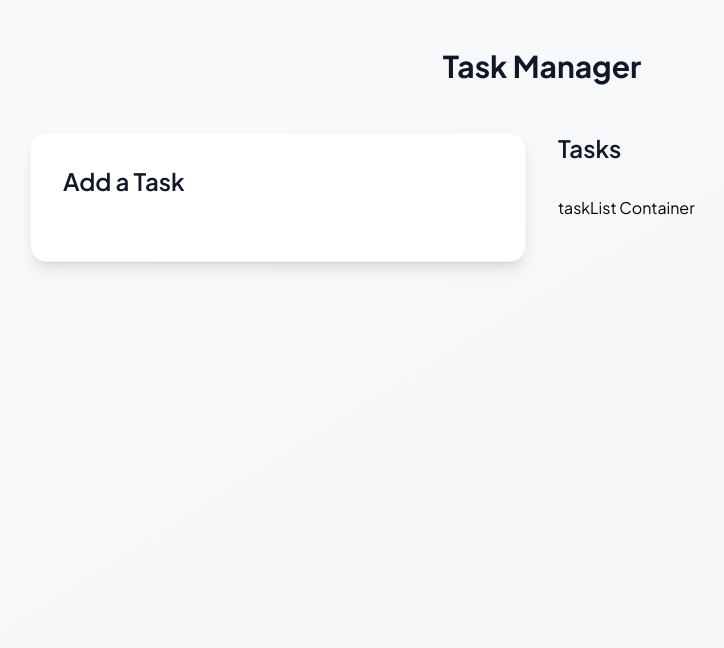
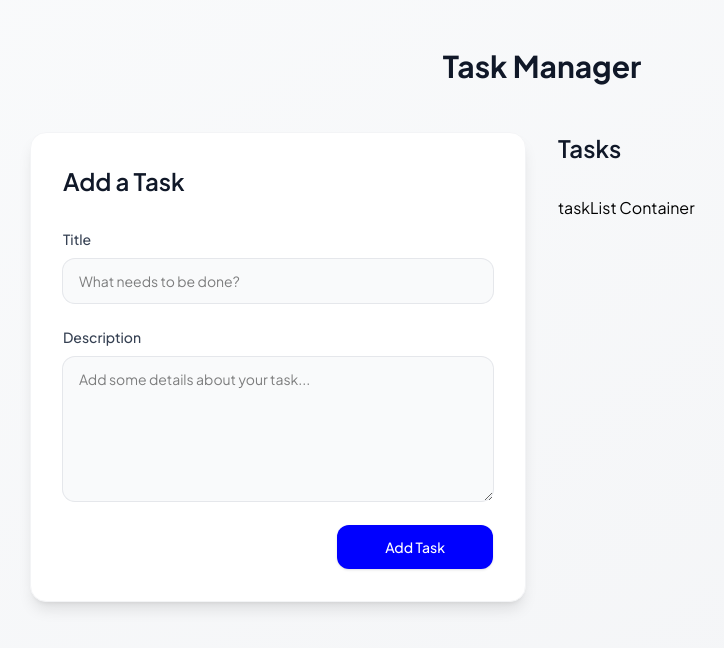
Before and after one commit to HansakaMatharaarachchi/todo-app, a React (Vite) app in the folder frontend/: page / in a window 1280 px wide. Shown: the top 648 px of the page, without its empty margins (98-822 px from the left). Built offline with nearby package versions, Linux system fonts and the light colour scheme.

Commit message:
add task form

```diff
--- /dev/null
+++ b/frontend/src/components/TaskForm/TaskForm.tsx
@@ -0,0 +1,105 @@
+import { useForm } from "react-hook-form";
+import { BaseTask } from "../../types";
+import { toast } from "react-toastify";
+
+interface TaskFormProps {
+	onSubmit: (task: BaseTask) => Promise<void>;
+}
+
+const TaskForm = ({ onSubmit }: TaskFormProps) => {
+	const {
+		register,
+		handleSubmit,
+		reset,
+		formState: { errors, isSubmitting },
+	} = useForm<BaseTask>();
+
+	const submitForm = async (data: BaseTask) => {
+		try {
+			await onSubmit(data);
+			reset();
+
+			toast.success("Task added successfully!");
+		} catch {
+			toast.error("Failed to add task. Please try again.");
+		}
+	};
+
+	return (
+		<form className="flex flex-col gap-6" onSubmit={handleSubmit(submitForm)}>
+			<div className="flex flex-col gap-2.5">
+				<label htmlFor="title" className="text-sm font-medium text-gray-700">
+					Title
+				</label>
+				<input
+					type="text"
+					{...register("title", {
+						required: "Title is required.",
+						maxLength: {
+							value: 50,
+							message: "Title must be less than 50 characters.",
+						},
+					})}
+					className="w-full px-4 py-3 rounded-xl ring-gray-200 ring-1 bg-gray-50 focus:bg-white transition-colors duration-200 focus:ring-primary/20 focus:ring-2 focus:ring-opacity-50 focus:outline-0 sm:text-sm"
+					placeholder="What needs to be done?"
+				/>
+				{errors.title && (
+					<span className="text-xs text-red-600">{errors.title.message}</span>
+				)}
+			</div>
+
+			<div className="flex flex-col gap-2.5">
+				<label
+					htmlFor="description"
+					className="text-sm font-medium text-gray-700"
+				>
+					Description
+				</label>
+				<textarea
+					{...register("description", {
+						required: "Description is required.",
+						maxLength: {
+							value: 255,
+							message: "Description must be less than 255 characters.",
+						},
+					})}
+					rows={6}
+					className="w-full px-4 py-3 rounded-xl ring-gray-200 ring-1 bg-gray-50 focus:bg-white transition-colors duration-200 focus:ring-primary/20 focus:ring-2 focus:ring-opacity-50 focus:outline-0 sm:text-sm"
+					placeholder="Add some details about your task..."
+				/>
+				{errors.description && (
+					<span className="text-xs text-red-600">
+						{errors.description.message}
+					</span>
+				)}
+			</div>
+
+			<button
+				type="submit"
+				disabled={Object.keys(errors).length > 0 || isSubmitting}
+				className={`flex items-center gap-2 self-end px-12 py-3 text-sm font-medium rounded-xl text-white shadow-sm ${
+					Object.keys(errors).length > 0
+						? "bg-red-300 cursor-not-allowed"
+						: isSubmitting
+						? "bg-primary cursor-not-allowed"
+						: "bg-primary transition duration-200 ease-in-out active:scale-95 cursor-pointer"
+				}`}
+			>
+				{isSubmitting ? (
+					<>
+						<img
+							src="/icons/spinner.svg"
+							alt="Loading..."
+							className="w-5 h-5"
+						/>
+						<span>Adding Task...</span>
+					</>
+				) : (
+					"Add Task"
+				)}
+			</button>
+		</form>
+	);
+};
+
+export default TaskForm;
--- /dev/null
+++ b/frontend/src/components/TaskForm/index.ts
@@ -0,0 +1 @@
+export { default as TaskForm } from "./TaskForm";
--- /dev/null
+++ b/frontend/src/components/index.ts
@@ -0,0 +1 @@
+export * from "./TaskForm";
--- /dev/null
+++ b/frontend/src/containers/TaskFormContainer.tsx
@@ -0,0 +1,14 @@
+import { TaskForm } from "../components";
+
+const TaskFormContainer = () => {
+	return (
+		<TaskForm
+			onSubmit={(data) => {
+				console.log(data);
+				throw new Error("Not implemented");
+			}}
+		/>
+	);
+};
+
+export default TaskFormContainer;
--- /dev/null
+++ b/frontend/src/containers/index.ts
@@ -0,0 +1 @@
+export { default as TaskFormContainer } from "./TaskFormContainer";
--- a/frontend/src/pages/HomePage.tsx
+++ b/frontend/src/pages/HomePage.tsx
@@ -1,3 +1,5 @@
+import { TaskFormContainer } from "../containers";
+
 const HomePage = () => {
 	return (
 		<div className="min-h-screen bg-gradient-to-br from-gray-50 to-gray-100 py-12 px-4 sm:px-6 lg:px-8">
@@ -10,7 +12,7 @@ const HomePage = () => {
 						<h2 className="mb-8 text-2xl font-semibold text-gray-900">
 							Add a Task
 						</h2>
-						{/* !TODO */}
+						<TaskFormContainer />
 					</div>
 					<div className="space-y-8">
 						<h2 className="mb-8 text-2xl font-semibold text-gray-900">Tasks</h2>
--- /dev/null
+++ b/frontend/src/types/index.ts
@@ -0,0 +1 @@
+export * from "./taskTypes";
```
Also changed, not shown: frontend/src/types/taskTypes.ts (added, +17 -0 lines), frontend/public/icons/spinner.svg (added).
